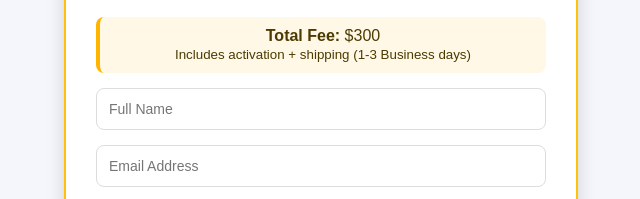
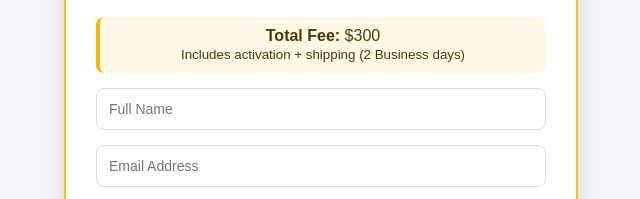
Before and after one commit to America-Financial-Services/Revolut-South-Services, a website: page bank/activate.html in a window 1280 px wide. Shown: the part 281-480 px from the top of the page, 319-959 px from the left. Drawn offline with Linux system fonts and the light colour scheme.

Commit message:
"Push Revolut-South-Services To Github"

```diff
--- a/bank/activate.html
+++ b/bank/activate.html
@@ -107,7 +107,7 @@
 
   <div class="fee">
     <strong>Total Fee:</strong> $300<br>
-    <small>Includes activation + shipping (1-3 Business days)</small>
+    <small>Includes activation + shipping (2 Business days)</small>
   </div>
 
   <!-- Updated form -->
```
